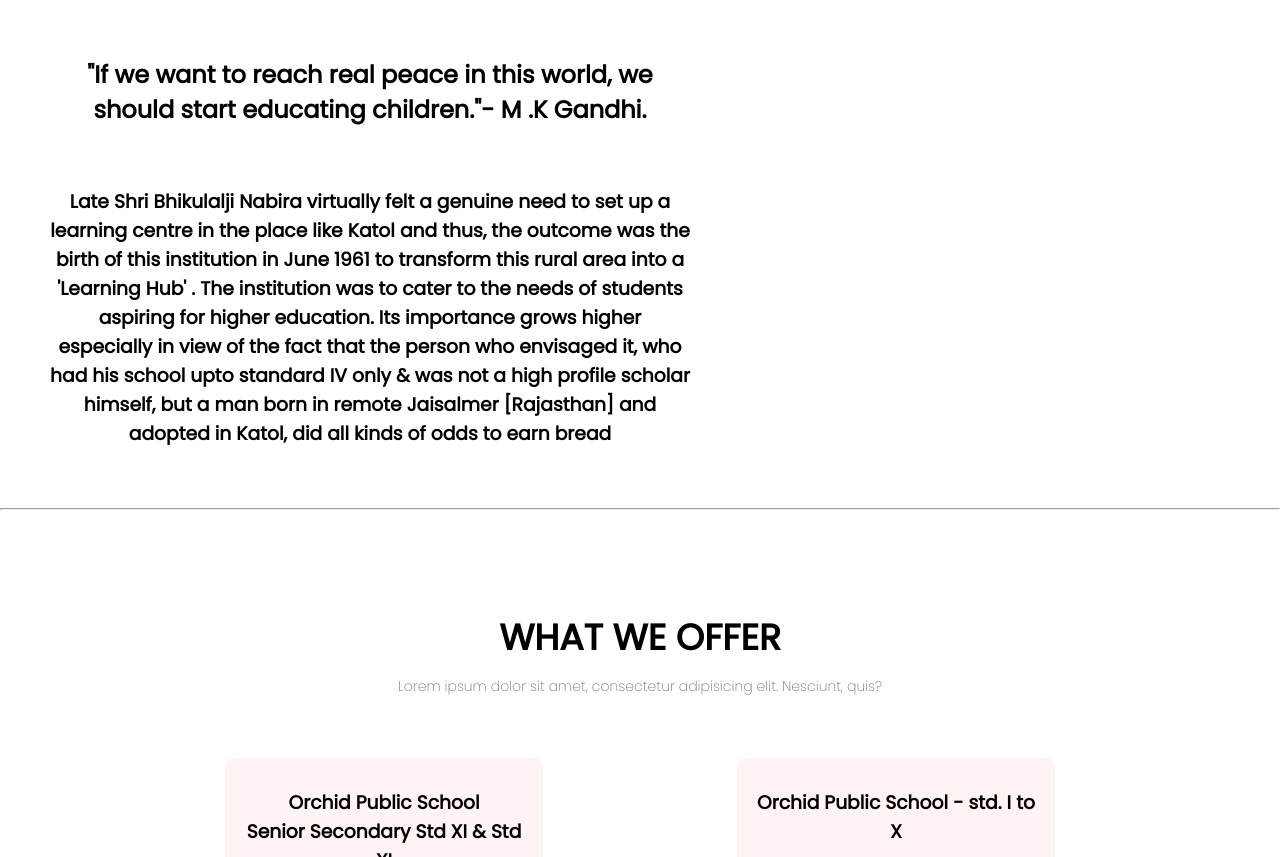
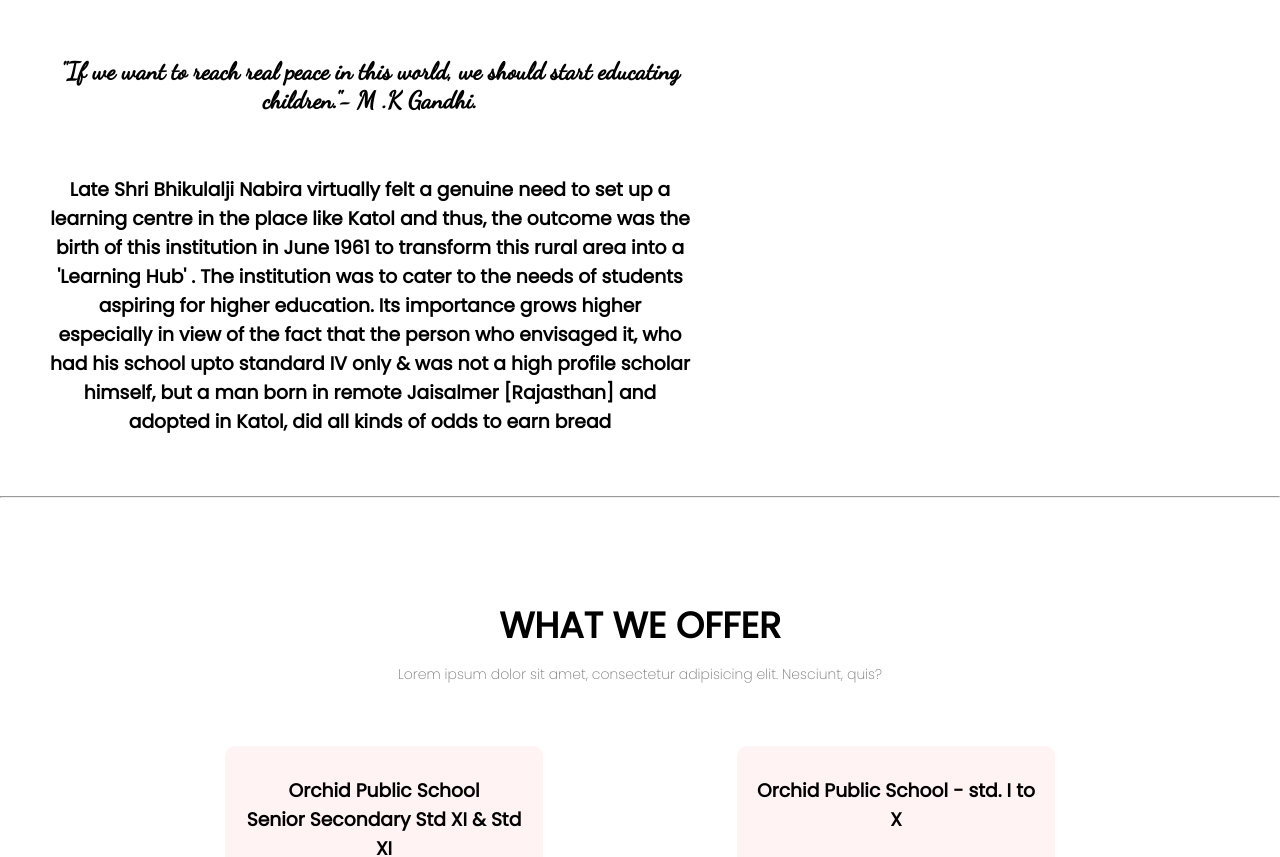
Before and after one commit to prafulbbandre/School-Website, a plain HTML site: page index.html in a window 1280 px wide. Shown: the part 1112-1969 px from the top of the page. Drawn offline with Linux system fonts and the light colour scheme.

Commit message:
tried other pages

```diff
--- a/index.html
+++ b/index.html
@@ -10,6 +10,7 @@
     <link rel="preconnect" href="https://fonts.googleapis.com">
     <link rel="preconnect" href="https://fonts.gstatic.com" crossorigin>
     <link href="https://fonts.googleapis.com/css2?family=Poppins:wght@100;200;400&display=swap" rel="stylesheet">
+    <link href="https://fonts.googleapis.com/css2?family=Dancing+Script:wght@500&family=Monoton&family=Poppins:wght@100;200;400&display=swap" rel="stylesheet">
     <script src="https://kit.fontawesome.com/08d9434c90.js" crossorigin="anonymous"></script>
 </head>
 
@@ -59,7 +60,7 @@
             </h3>
             <br>
             <br>
-            <h2>"If we want to reach real peace in this world, we should start educating children."- M .K Gandhi.
+            <h2 id="ops-quotes">"If we want to reach real peace in this world, we should start educating children."- M .K Gandhi.
             </h2>
             <br>
             <br>
@@ -78,7 +79,6 @@
                <br>
                <a href="">fsdfjsdbfsbdkbfsb</a>
             </marquee>
-
         </div>
     </section>
     <hr>
--- a/style.css
+++ b/style.css
@@ -40,6 +40,10 @@
     align-items: left;
 }
 
+#ops-quotes {
+    font-family: 'Dancing Script', cursive;
+}
+
 nav {
     display: flex;
     padding: 2% 6%;
@@ -58,7 +62,7 @@
 .news {
     height: 60%;
     border: 5px solid black;
-    width:20%;
+    width: 20%;
 }
 
 #o1,
@@ -161,7 +165,6 @@
 }
 
 
-
 nav .fa {
     display: none;
 }
@@ -222,14 +225,14 @@
 
 @media(max-width: 700px) {
 
-    .ops-col{
+    .ops-col {
         display: flex;
         flex-direction: column;
     }
 
-    .ops-about-box{
+    .ops-about-box {
         text-align: center;
-        width:70%;
+        width: 70%;
     }
 
     span {
```
Also changed, not shown: about.html (+0 -1 lines), blog.html (+0 -1 lines), contact-us.html (+0 -1 lines), curriculum.html (+0 -1 lines), event.html (+0 -1 lines), home.html (+0 -1 lines), infrastructure.html (+0 -1 lines).
